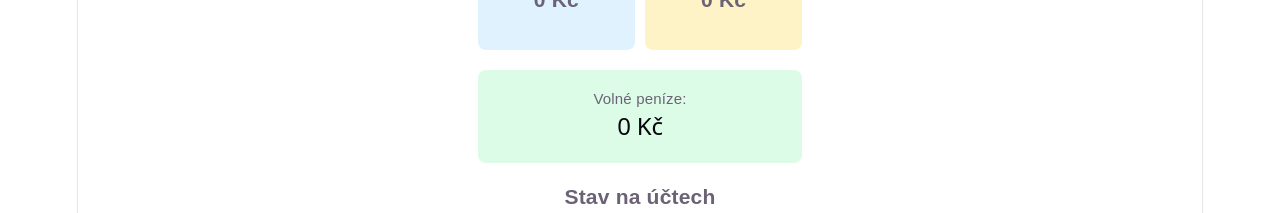
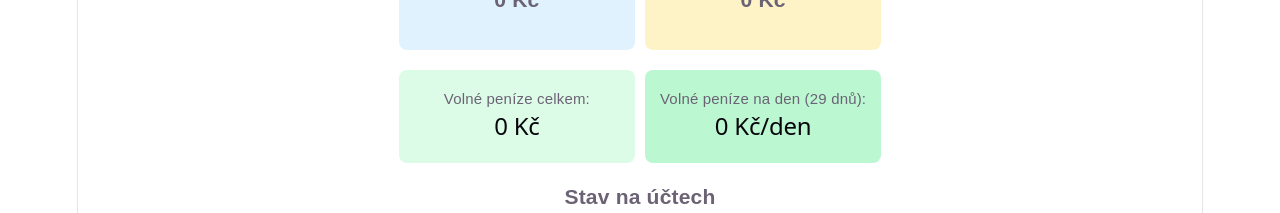
Before and after one commit to dusan1177/moje_penezenka, a React (Vite) app: page / in a window 1280 px wide. Shown: the part 132-345 px from the top of the page. Built offline with nearby package versions, Linux system fonts and the light colour scheme; no server answers; the database is empty.

Commit message:
pridani vypocte volnych penez na den

```diff
--- a/src/App.tsx
+++ b/src/App.tsx
@@ -21,7 +21,6 @@ export default function App() {
   const [expenses, setExpenses] = useState<Expense[]>([]);
   const [loading, setLoading] = useState(true);
 
-  // Načtení dat ze Supabase při spuštění
   useEffect(() => {
     fetchData();
   }, []);
@@ -29,13 +28,11 @@ export default function App() {
   const fetchData = async () => {
     setLoading(true);
 
-    // Načíst účty
     const { data: banksData, error: banksError } = await supabase
       .from('banks')
       .select('*')
       .order('id', { ascending: true });
 
-    // Načíst platby
     const { data: expensesData, error: expensesError } = await supabase
       .from('expenses')
       .select('*')
@@ -50,14 +47,11 @@ export default function App() {
     setLoading(false);
   };
 
-  // Přepnutí stavu zaplaceno / nezaplaceno
   const togglePaid = async (id: number, currentStatus: boolean) => {
     const newStatus = !currentStatus;
 
-    // Lokální aktualizace pro rychlou odezvu
     setExpenses(prev => prev.map(exp => exp.id === id ? { ...exp, paid: newStatus } : exp));
 
-    // Uložení do Supabase
     const { error } = await supabase
       .from('expenses')
       .update({ paid: newStatus })
@@ -65,11 +59,10 @@ export default function App() {
 
     if (error) {
       console.error('Chyba při ukládání:', error);
-      fetchData(); // Vracíme stav zpět při ошибce
+      fetchData();
     }
   };
 
-  // Změna zůstatku na účtu
   const updateBankBalance = async (id: number, newBalance: number) => {
     setBanks(prev => prev.map(b => b.id === id ? { ...b, balance: newBalance } : b));
 
@@ -85,9 +78,17 @@ export default function App() {
     return <div style={{ padding: '20px', textAlign: 'center' }}>Načítám data z cloudu...</div>;
   }
 
+  // Výpočty
   const totalInBanks = banks.reduce((acc, b) => acc + Number(b.balance || 0), 0);
   const remainingToPay = expenses.filter(e => !e.paid).reduce((acc, e) => acc + Number(e.amount || 0), 0);
   const freeMoney = totalInBanks - remainingToPay;
+
+  // Výpočet zbývajících dnů v měsíci
+  const today = new Date();
+  const currentDay = today.getDate();
+  const lastDayOfMonth = new Date(today.getFullYear(), today.getMonth() + 1, 0).getDate();
+  const daysLeft = Math.max(1, lastDayOfMonth - currentDay + 1);
+  const freeMoneyPerDay = Math.round(freeMoney / daysLeft);
 
   return (
     <div style={{ maxWidth: '600px', margin: '0 auto', padding: '20px', fontFamily: 'sans-serif' }}>
@@ -104,9 +105,15 @@ export default function App() {
         </div>
       </div>
 
-      <div style={{ background: '#dcfce7', padding: '15px', borderRadius: '8px', textAlign: 'center', marginBottom: '20px' }}>
-        <small>Volné peníze:</small>
-        <h2>{freeMoney.toLocaleString()} Kč</h2>
+      <div style={{ display: 'grid', gridTemplateColumns: '1fr 1fr', gap: '10px', marginBottom: '20px' }}>
+        <div style={{ background: '#dcfce7', padding: '15px', borderRadius: '8px', textAlign: 'center' }}>
+          <small>Volné peníze celkem:</small>
+          <h2>{freeMoney.toLocaleString()} Kč</h2>
+        </div>
+        <div style={{ background: '#bbf7d0', padding: '15px', borderRadius: '8px', textAlign: 'center' }}>
+          <small>Volné peníze na den ({daysLeft} dnů):</small>
+          <h2>{freeMoneyPerDay.toLocaleString()} Kč/den</h2>
+        </div>
       </div>
 
       <h3>Stav na účtech</h3>
```
